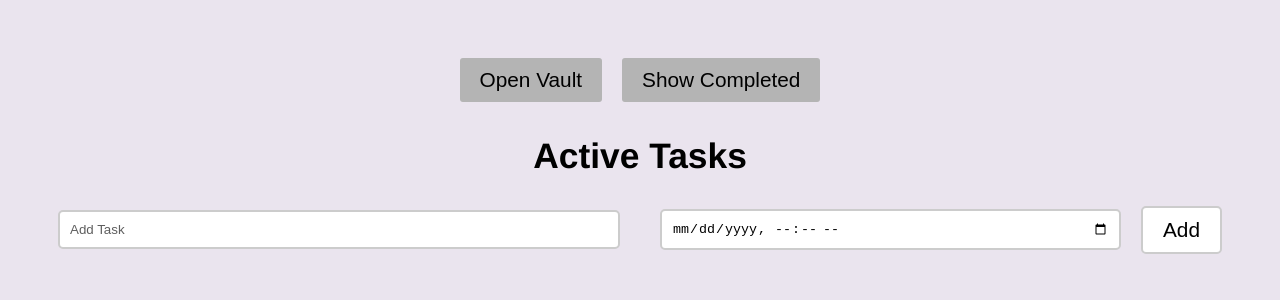
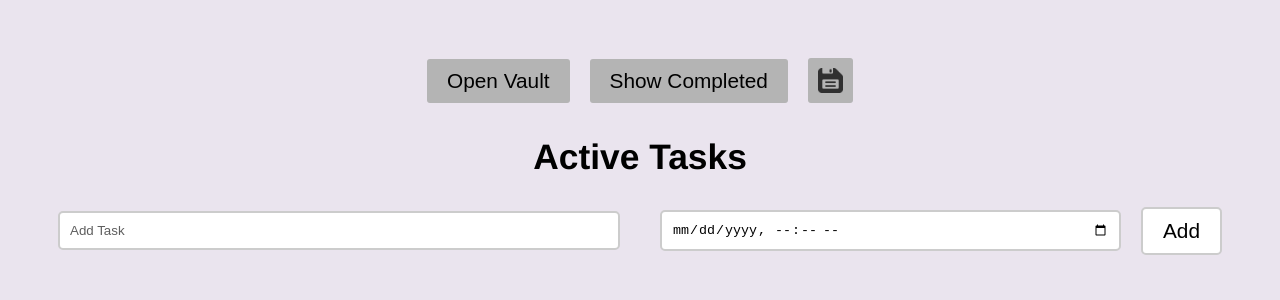
Before and after one commit to emforrest/lockawayapp, a React (Vite) app: page / in a window 1280 px wide. Shown: the top 300 px of the page. Built offline with nearby package versions, Linux system fonts and the light colour scheme.

Commit message:
added save button, started to implement saving tasks to csv

```diff
--- a/src/App.jsx
+++ b/src/App.jsx
@@ -2,12 +2,14 @@
 import { React, useState } from 'react';
 import { nanoid } from 'nanoid';
 import { format } from 'date-fns';
+import fs from 'fs';
 
 import './index.css';
 
 import ListItem from './components/ListItem';
 import Form from './components/Form';
 import FilterButton from './components/FilterButton';
+import SaveButton from './components/SaveButton';
 
 const COMPLETED_FILTER_MAP = {
   Uncompleted: (item) => !item.checked,
@@ -104,6 +106,33 @@ function App(props) {
         setTasks(remainingTasks);
       }
 
+      function saveTasks() {
+        fs.open('../data/taskData.csv', 'w', (err, file) => {
+          if (err) {
+            console.error('Error opening taskDatafile:', err);
+          }
+          console.log('taskData file opened successfully');
+
+          const csvContent = tasks.map(task => {
+            `${task.id},${task.task},${task.date},${task.checked}`.join(',');
+          });
+
+          fs.writeFile(file, csvContent.join('\n'), (err) => {
+            if (err) {
+              console.error('Error writing to taskData file:', err);
+            }
+          });
+
+          fs.close(file, (err) => {
+            if (err) {
+              console.error('Error closing taskData file:', err);
+            }
+          });
+
+        });
+
+      }
+
     return (
       <>
         <div className="header_bar"></div>
@@ -111,6 +140,7 @@ function App(props) {
         <div className="buttons">
           <FilterButton text={"Open Vault"} altText={"Close Vault"} setFilter={setReadyFilter}/>
           <FilterButton text={"Show Completed"} altText={"Hide Completed"} setFilter={setCompleteFilter}/>
+          <SaveButton saveTasks={saveTasks}/>
         </div>
 
         <h1>Active Tasks</h1>
--- /dev/null
+++ b/src/components/SaveButton.jsx
@@ -0,0 +1,12 @@
+import saveImage from '../assets/save.png';
+
+function SaveButton(props) {
+
+    return (
+        <button className='save_button' type='button' onClick={props.saveTasks}>
+            <img src={saveImage} alt="Save Tasks" />
+        </button>
+    )
+}
+
+export default SaveButton;
--- a/src/index.css
+++ b/src/index.css
@@ -247,3 +247,19 @@ ul, li {
     bottom: 5%;
     right: 5%;
 }
+
+.buttons {
+    display:flex;
+    align-items: center;
+    justify-content: center;
+}
+
+.save_button {
+    padding: 10px;
+}
+
+.save_button img {
+    height: 25px;
+    width: 25px;
+    display: block;
+}
--- a/src/main.jsx
+++ b/src/main.jsx
@@ -5,7 +5,7 @@ import './index.css'
 
 const DATA = [
   { id: "item_0", task: "long tasks mess up date margins", date: "15/09/2024 12:00", checked: true },
-  { id: "item_1", task: "save when no date", date: "16/09/2024 04:00", checked: true },
+  { id: "item_1", task: "typescript?", date: "16/09/2024 04:00", checked: false },
   { id: "item_2", task: "aria attributes", date: "17/09/2024 12:00", checked: false },
   { id: "item_3", task: "this task is complete", date: "18/09/2024 12:20", checked: true },
   { id: "item_4", task: "memory", date: "19/09/2024 12:00", checked: false },
```
Also changed, not shown: src/assets/save.png (added), 1 other file (tests, documents, lock files or other folders).
